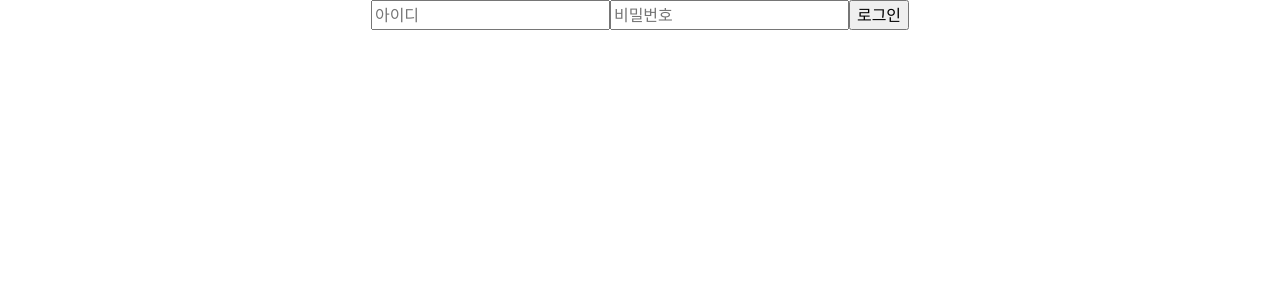
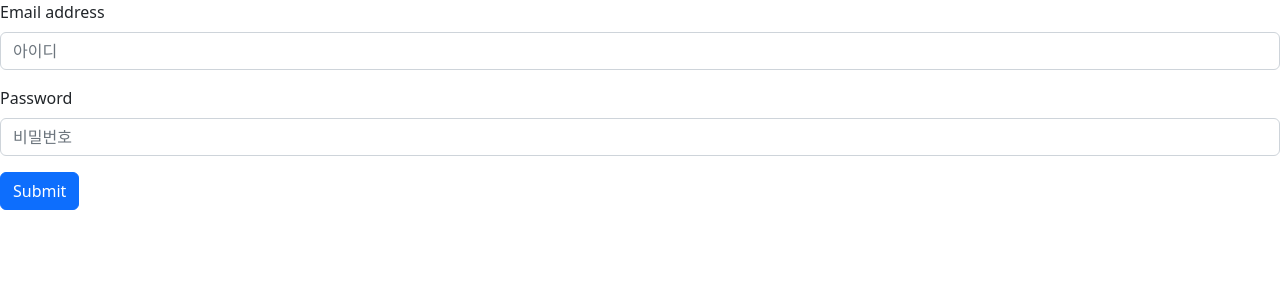
Before and after one commit to Park-Jeong-Hoon/shopping-mall-frontend, a React (Create React App) app: page /login in a window 1280 px wide. Shown: the top 300 px of the page. Built offline with nearby package versions, Linux system fonts and the light colour scheme; no server answers.

Commit message:
네비게이션 수정, 로그인 폼 수정, 로그아웃 적용

```diff
--- a/src/App.css
+++ b/src/App.css
@@ -1,4 +1,4 @@
-.App {
+/* .App {
   text-align: center;
 }
 
@@ -35,4 +35,4 @@
   to {
     transform: rotate(360deg);
   }
-}
+} */
--- a/src/App.js
+++ b/src/App.js
@@ -9,10 +9,12 @@ import Login from './routes/login/Login';
 import ItemList from './routes/item/ItemList';
 import OrderList from './routes/order/OrderList';
 import axios from 'axios';
+import { ThemeProvider } from 'react-bootstrap';
 
 function App() {
 
   const [isLogin, setLogin] = useState(false);
+  const [profile, setProfile] = useState({});
 
   const getProfile = async () => {
     await axios(
@@ -38,6 +40,7 @@ function App() {
         axios.defaults.headers.common[
           "Authorization"
         ] = `Bearer ${jwtToken}`;
+        setProfile(response.data);
       }
     }).catch(error => console.error('Error:', error));
   }
@@ -47,11 +50,13 @@ function App() {
   }, [])
 
   return (
+    <ThemeProvider   breakpoints={['xxxl', 'xxl', 'xl', 'lg', 'md', 'sm', 'xs', 'xxs']}
+    minBreakpoint="xxs">
     <BrowserRouter>
       <div className="App">
         {
           isLogin ?
-            <Navigator /> : null
+            <Navigator profile={profile} setLogin={setLogin} /> : null
         }
         <Routes>
           <Route path='/' element={<Home isLogin={isLogin} setLogin={setLogin} />} />
@@ -62,6 +67,7 @@ function App() {
         </Routes>
       </div>
     </BrowserRouter>
+    </ThemeProvider>
   );
 }
 
--- a/src/components/Navigator.js
+++ b/src/components/Navigator.js
@@ -1,29 +1,46 @@
 import { Container, Nav, Navbar, NavDropdown } from "react-bootstrap";
 import { useNavigate } from "react-router-dom";
+import axios from "axios";
 
-function Navigator() {
+function Navigator({profile, setLogin}) {
 
     const navigate = useNavigate();
 
+    const logout = async (e) => {
+        e.preventDefault();
+        await axios(
+            {
+                url: '/member/logout',
+                method: 'post',
+                baseURL: `${process.env.REACT_APP_BACKEND}`,
+                withCredentials: true,
+                headers: {
+                    "Content-Type": "application/json",
+                },
+            }
+        ).then(function (response) {
+            if (response.data === "logout") {
+                setLogin(false);
+            } else {
+                alert("다시 시도해주세요");
+            }
+        }).catch(error => console.error('Error:', error));
+    }
+
     return (
-        <Navbar bg="light" varient="light" >
+        <Navbar bg="light" varient="light" expand="lg">
             <Container>
-                <Navbar.Brand href="/">홈</Navbar.Brand>
+                <Navbar.Brand href="/" onClick={(e) => {e.preventDefault(); navigate("/")}}>홈</Navbar.Brand>
                 <Navbar.Toggle aria-controls="basic-navbar-nav" />
-                <Navbar.Collapse id="basic-navbar-nav">
+                <Navbar.Collapse id="basic-navbar-nav" className="justify-content-end">
                     <Nav className="me-auto" onSelect={(selectedKey) => navigate(`/${selectedKey}`)}>
                         <Nav.Link eventKey="items">상품목록</Nav.Link>
+                        <Nav.Link eventKey="add-item">상품등록</Nav.Link>
                         <Nav.Link eventKey="orders">주문목록</Nav.Link>
-                        <NavDropdown title="Dropdown" id="basic-nav-dropdown">
-                            <NavDropdown.Item href="#action/3.1">Action</NavDropdown.Item>
-                            <NavDropdown.Item href="#action/3.2">
-                                Another action
-                            </NavDropdown.Item>
-                            <NavDropdown.Item href="#action/3.3">Something</NavDropdown.Item>
+                        <NavDropdown title={`${profile.name}님`} id="basic-nav-dropdown">
+                            <NavDropdown.Item onClick={() => {navigate("/profile")}}>회원정보</NavDropdown.Item>
                             <NavDropdown.Divider />
-                            <NavDropdown.Item href="#action/3.4">
-                                Separated link
-                            </NavDropdown.Item>
+                            <NavDropdown.Item onClick={logout}>로그아웃</NavDropdown.Item>
                         </NavDropdown>
                     </Nav>
                 </Navbar.Collapse>
--- a/src/routes/home/Home.js
+++ b/src/routes/home/Home.js
@@ -12,7 +12,6 @@ function Home({ isLogin, setLogin }) {
                 withCredentials: true,
                 headers: {
                     "Content-Type": "application/json",
-                    // "Authorization" : ""
                 },
             }
         ).then(function (response) {
@@ -38,17 +37,14 @@ function Home({ isLogin, setLogin }) {
             {
                 isLogin ?
                     <div>
-
-                    <div>로그아웃</div><button onClick={() => { getHello(); }}>테스트</button></div> :
+                        <button onClick={() => { getHello(); }}>테스트</button></div> :
                     <div>
                         <div><Link to={"/login"}>로그인</Link></div>
                         <div><Link to={"/join"}>회원가입</Link></div>
-
                     </div>
 
             }
         </div>
-
     )
 }
 
--- a/src/routes/login/Login.js
+++ b/src/routes/login/Login.js
@@ -1,5 +1,7 @@
 import axios from "axios";
 import { Navigate } from "react-router-dom";
+import Button from 'react-bootstrap/Button';
+import Form from 'react-bootstrap/Form';
 
 function Login({ isLogin, setLogin }) {
 
@@ -38,17 +40,26 @@ function Login({ isLogin, setLogin }) {
 
     return (
 
-        <div>
+        <>
             {
                 isLogin ?
                     <Navigate to={"/"} /> :
-                    <form onSubmit={doLogin}>
-                        <input type={"text"} placeholder={"아이디"} />
-                        <input type={"password"} placeholder={"비밀번호"} />
-                        <input type={"submit"} value={"로그인"} />
-                    </form>
+                    <Form onSubmit={doLogin}>
+                        <Form.Group className="mb-3" controlId="formBasicEmail">
+                            <Form.Label>Email address</Form.Label>
+                            <Form.Control type="text" placeholder="아이디" />
+                        </Form.Group>
+
+                        <Form.Group className="mb-3" controlId="formBasicPassword">
+                            <Form.Label>Password</Form.Label>
+                            <Form.Control type="password" placeholder="비밀번호" />
+                        </Form.Group>
+                        <Button variant="primary" type="submit">
+                            Submit
+                        </Button>
+                    </Form>
             }
-        </div>
+        </>
     )
 }
 
```
Lines whose indentation alone changed are shown as unchanged.
